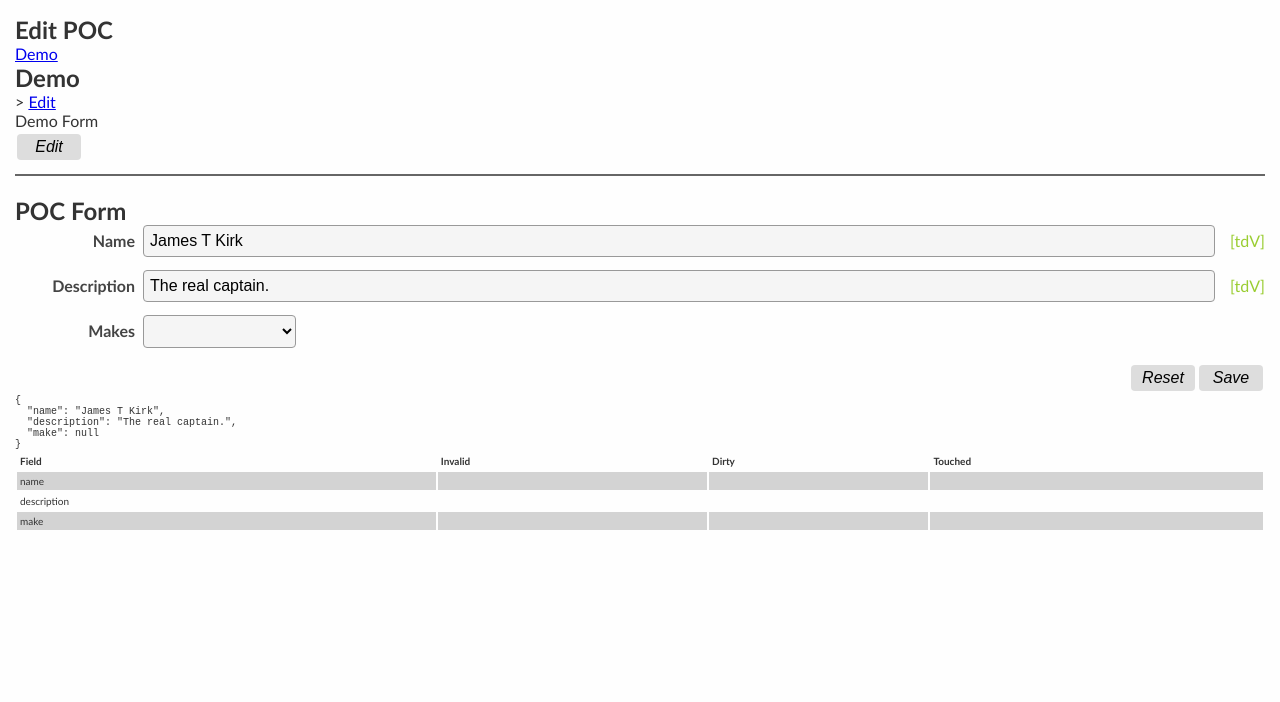
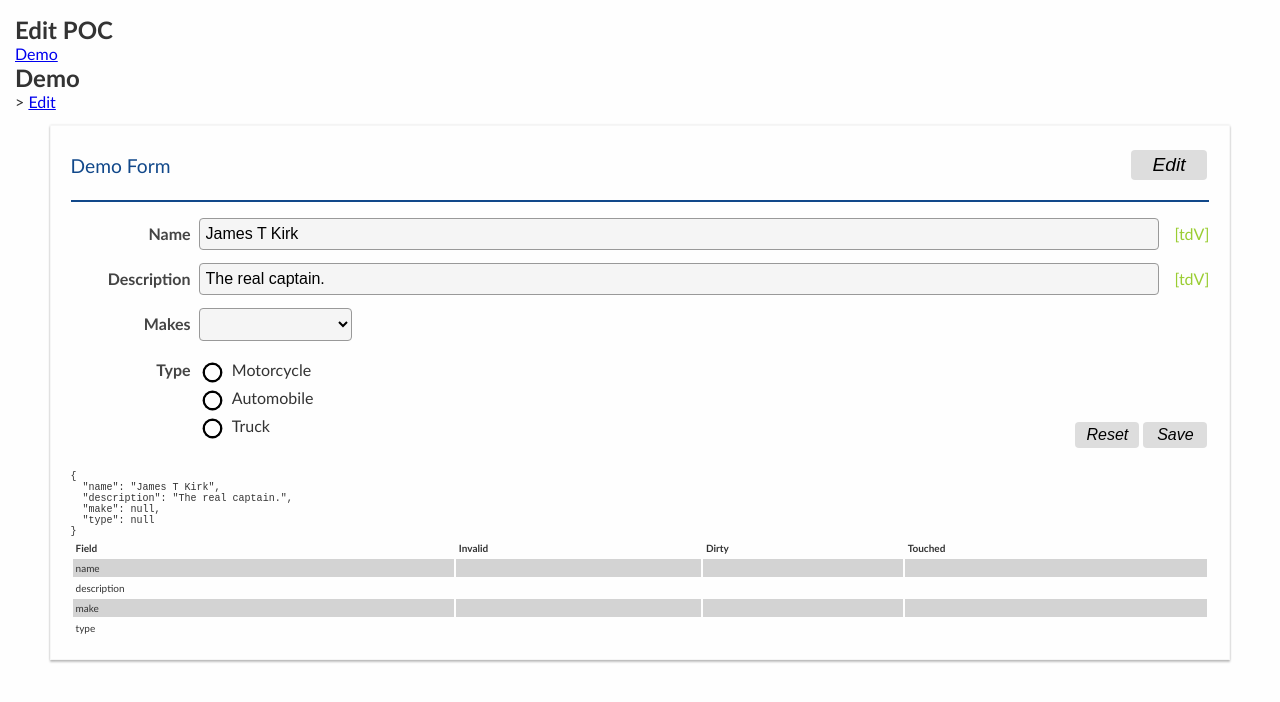
Before and after one commit to ThomStilwill/poc_cva, an Angular app: page /demo/edit in a window 1280 px wide. Shown: the top 702 px of the page. Built offline with nearby package versions, Linux system fonts and the light colour scheme.

Commit message:
radio group

```diff
--- a/src/app/demo/edit/edit.component.html
+++ b/src/app/demo/edit/edit.component.html
@@ -5,8 +5,6 @@
   debug="true"
   (submitForm)="onSubmit($event)"
   (resetForm)="onReset($event)" >
-
-  <h2>POC Form</h2>
 
   <input-text
     [formControlName]="'name'"
@@ -30,4 +28,12 @@
     placeholder="- select a make -">
   </input-select>
 
+  <div class="fill-field-space"></div>
+
+  <input-radio
+    [formControlName]="'type'"
+    [items]="types"
+    label="Type">
+  </input-radio>
+
 </edit-form>
--- a/src/app/demo/edit/edit.component.ts
+++ b/src/app/demo/edit/edit.component.ts
@@ -15,6 +15,11 @@ export class EditComponent implements OnInit {
     {value: 'dodge', viewValue: 'Dodge'},
     {value: 'toyota', viewValue: 'Toyota'},
   ];
+  types:  SelectItem[] = [
+    {value: 'mc', viewValue: 'Motorcycle'},
+    {value: 'auto', viewValue: 'Automobile'},
+    {value: 'lory', viewValue: 'Truck'},
+  ];
 
   constructor(private fb: FormBuilder) {
 
@@ -24,7 +29,8 @@ export class EditComponent implements OnInit {
                   Validators.maxLength(12)
                 ]],
       description: ['', Validators.required],
-      make: [null]
+      make: [null],
+      type: [null]
     });
 
     this.initModel();
@@ -37,7 +43,8 @@ export class EditComponent implements OnInit {
       {
         name: 'James T Kirk',
         description: 'The real captain.',
-        make: null
+        make: null,
+        type: null
       }
     );
   }
--- a/src/app/shared/components/form/form.component.html
+++ b/src/app/shared/components/form/form.component.html
@@ -12,6 +12,7 @@
       <ng-content></ng-content>
     </div>
 
+    <br/>
     <div class="form-actions" *ngIf="!readonly">
       <button mat-button type="button" title="Cancel" (click)="reset()">
         <i class="material-icons">Reset</i>
@@ -21,7 +22,7 @@
         </button>
     </div>
 
+    <br/>
     <formstate *ngIf="debug" [formGroup]="formGroup"></formstate>
-
   </form>
 </div>
--- /dev/null
+++ b/src/app/shared/components/input-radio.component.html
@@ -0,0 +1,13 @@
+<div class="field">
+  <label [ngClass]="{'error': control && control.errors}">
+    <div class="labeltext">{{label}}</div>
+    <div class="inputblock">
+      <div class="radio-group">
+        <label *ngFor="let item of items" >
+          <input type="radio" value="{{item.value}}" name="{{formControlName}}" [formControl]="control">
+          <span>{{ item.viewValue }}</span>
+        </label>
+      </div>
+    </div>
+  </label>
+</div>
--- /dev/null
+++ b/src/app/shared/components/input-radio.component.ts
@@ -0,0 +1,64 @@
+import { Component, OnInit, Input, forwardRef, OnDestroy, ViewChild, ElementRef } from '@angular/core';
+import { ControlContainer, NG_VALUE_ACCESSOR, ControlValueAccessor, AbstractControl } from '@angular/forms';
+import { Subscription } from 'rxjs';
+import { FormService } from '../services/form-service';
+
+@Component({
+  selector: 'input-radio',
+  templateUrl: './input-radio.component.html',
+  providers: [
+    {
+      provide: NG_VALUE_ACCESSOR,
+      useExisting: forwardRef(() => InputRadioComponent),
+      multi: true
+    }
+  ]
+})
+
+export class InputRadioComponent implements ControlValueAccessor, OnInit, OnDestroy  {
+
+    private subscriptions = new Subscription();
+    @Input() formControlName: string;
+
+    @Input() label: string;
+    @Input() items: string[];
+    @Input() placeholder: string;
+    @Input() help: string;
+    @Input() readonly = false;
+
+    fieldvalue: any = null;
+    control: AbstractControl;
+
+    constructor(private controlContainer: ControlContainer,
+                private formService: FormService) { }
+
+    ngOnInit() {
+      if (this.controlContainer && this.formControlName) {
+        this.control = this.controlContainer.control.get(this.formControlName);
+        this.subscriptions.add(this.formService.state$.subscribe(data => {
+          this.readonly = data === 'Read';
+          if (this.readonly) {
+            this.control.disable();
+          } else {
+            this.control.enable();
+          }
+        }));
+      } else {
+        console.warn('Missing FormControlName');
+      }
+    }
+
+    ngOnDestroy(): void {
+      this.subscriptions.unsubscribe();
+    }
+
+    onChange = (_) => {};
+    onTouched = () => {};
+    registerOnChange(fn: (_: any) => void): void { this.onChange = fn; }
+    registerOnTouched(fn: () => void): void { this.onTouched = fn; }
+
+    writeValue(value: any) {
+      this.fieldvalue = value;
+      this.onChange(value);
+    }
+}
--- a/src/app/shared/components/input-select.component.html
+++ b/src/app/shared/components/input-select.component.html
@@ -4,12 +4,6 @@
 
     <div class="inputblock">
 
-      <!-- <div [hidden]="!readonly" class="{{type}} inputcontrol">
-        <input type="text"
-               [formControl]="control"
-               [value]="value"
-               readonly>
-      </div> -->
       <div class="select">
           <select [disabled]="readonly" [formControl]="control" >
               <option disabled class="option-placeholder">{{placeholder}}</option>
--- a/src/app/shared/shared.module.ts
+++ b/src/app/shared/shared.module.ts
@@ -5,7 +5,7 @@ import { ReactiveFormsModule, FormsModule } from '@angular/forms';
 import { ValidationMessagesComponent } from './components/validation-messages.component';
 import { InputTextComponent } from './components/input-text.component';
 import { InputSelectComponent } from './components/input-select.component';
-import { InputDateComponent } from './components/input-date.component';
+import { InputRadioComponent } from './components/input-radio.component';
 
 import { ControlStatusComponent } from './components/control-status.component';
 import { FormComponent } from './components/form/form.component';
@@ -26,7 +26,7 @@ import { FormstateComponent } from './components/formstate/formstate.component';
   declarations: [
                  InputTextComponent,
                  InputSelectComponent,
-                 InputDateComponent,
+                 InputRadioComponent,
                  ValidationMessagesComponent,
                  ControlStatusComponent,
                  FormComponent,
@@ -35,7 +35,7 @@ import { FormstateComponent } from './components/formstate/formstate.component';
   exports: [
             InputTextComponent,
             InputSelectComponent,
-            InputDateComponent,
+            InputRadioComponent,
             ValidationMessagesComponent,
             FormComponent
           ]
--- a/src/app/styles/form.scss
+++ b/src/app/styles/form.scss
@@ -47,8 +47,6 @@ form {
       width: 100%;
       height: 100%;
 
-
-
       .labeltext {
         display: inline-block;
         box-sizing: border-box;
@@ -69,7 +67,7 @@ form {
         display: flex;
       }
 
-      input {
+      input[type=text] {
         box-sizing: border-box;
         display: inline-block;
         width: 100%;
@@ -116,6 +114,8 @@ form {
           color: #888;
         }
       }
+
+
 
       .error {
         input {
@@ -223,3 +223,119 @@ h3{
 input[readonly],select[readonly] only {
   color: gray;
 }
+
+
+.form-wrapper {
+  display: flex;
+  flex-direction: column;
+  align-items: center;
+  justify-content: center;
+  padding: 10px;
+}
+
+.form-container {
+  display: flex;
+  flex-direction: column;
+  align-content: flex-start;
+  justify-content: flex-start;
+  min-width: 300px;
+  width: 96%;
+  border: 1px solid rgba(0,0,0,.03);
+  box-shadow: 0 2px 2px rgba(0,0,0,0.24), 0 0 2px rgba(0,0,0,.12);
+  margin: 4px;
+  padding: 20px;
+}
+
+.form-title {
+  align-content: center;
+  align-items: center;
+  display: flex;
+  justify-content: center;
+  font-size: 1.2em;
+  color: #11488a;
+  padding: 0px 0px 16px 0px;
+  margin-bottom: 16px;
+  .form-title-spacer {
+    flex: 1 1 auto;
+  }
+  border-bottom: 2px #11488a solid;
+}
+
+.form-actions {
+  display: flex;
+  justify-content: flex-end ;
+  .mat-button:disabled,
+  .mat-button[disabled] {
+    color: red;
+  }
+}
+
+.form-content {
+  display:flex;
+  flex-wrap: wrap;
+  align-content: stretch;
+  justify-content: left;
+  //margin: 0 -10px;
+}
+
+
+input-text,
+input-date {
+  width: 100%;
+  //margin: 0 10px;
+}
+
+
+
+.form-field-small{
+  width: 145px;
+  margin: 0 10px;
+}
+
+.radio-group {
+  height: 40px;
+  padding: 6px 6px;
+
+    label {
+      display: inline-block;
+      width: 120px;
+    }
+
+    [type=radio] {
+      border: 0;
+      clip: rect(0 0 0 0);
+      height: 1px; margin: -1px;
+      overflow: hidden;
+      padding: 0;
+      position: absolute;
+      width: 1px;
+    }
+
+    [type=radio] + span::before {
+      content: '';
+      display: inline-block;
+      width: .7em;
+      height: .7em;
+      vertical-align: -0.25em;
+      border-radius: .7em;
+      border: 0.125em solid #fff;
+      box-shadow: 0 0 0 0.15em #000;
+      margin-right: 0.75em;
+      transition: 0.5s ease all;
+    }
+
+    [type=radio]:checked + span::before {
+      background: #11488a;
+      box-shadow: 0 0 0 0.125em #000;
+    }
+
+    [type=radio]:checked:disabled + span::before {
+      background: gray;
+      box-shadow: 0 0 0 0.125em #000;
+    }
+}
+
+.fill-field-space {
+  display: flex;
+  width: 100%;
+}
```
